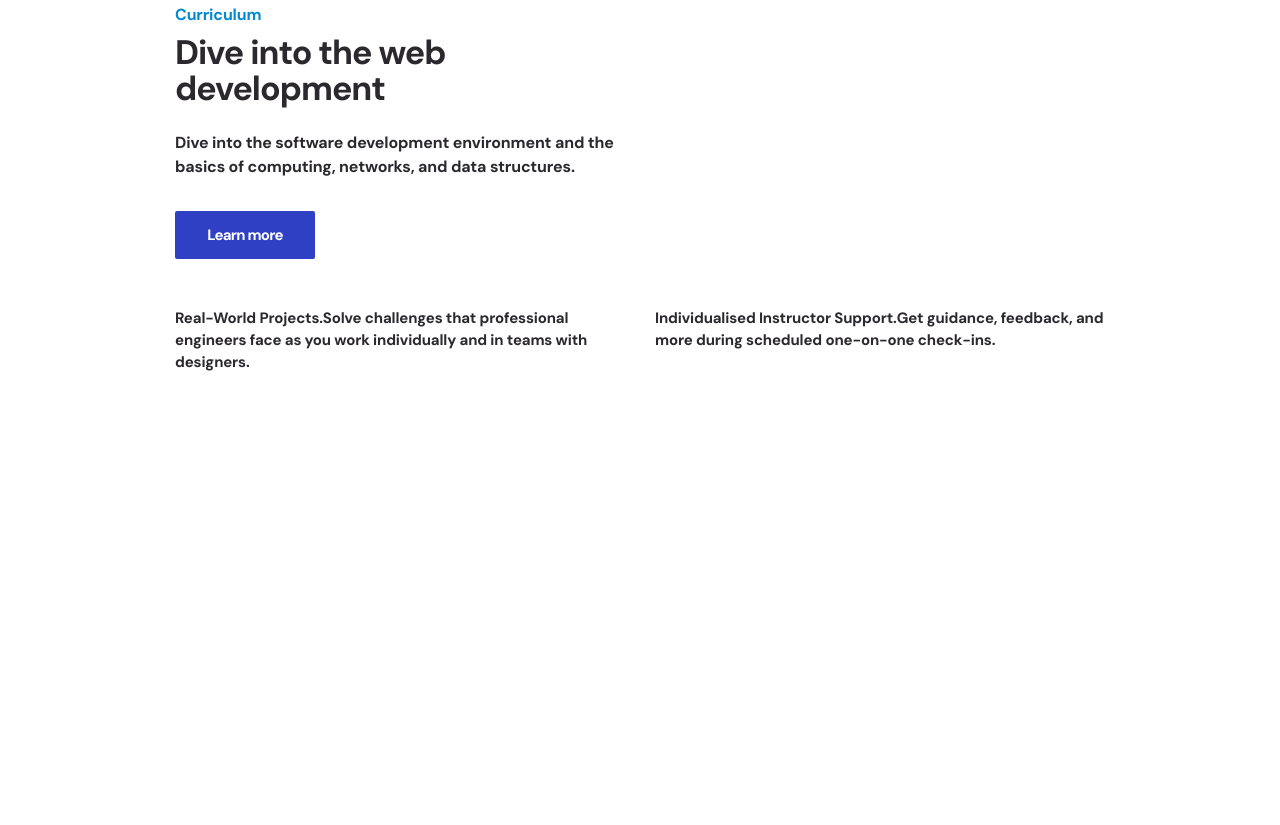
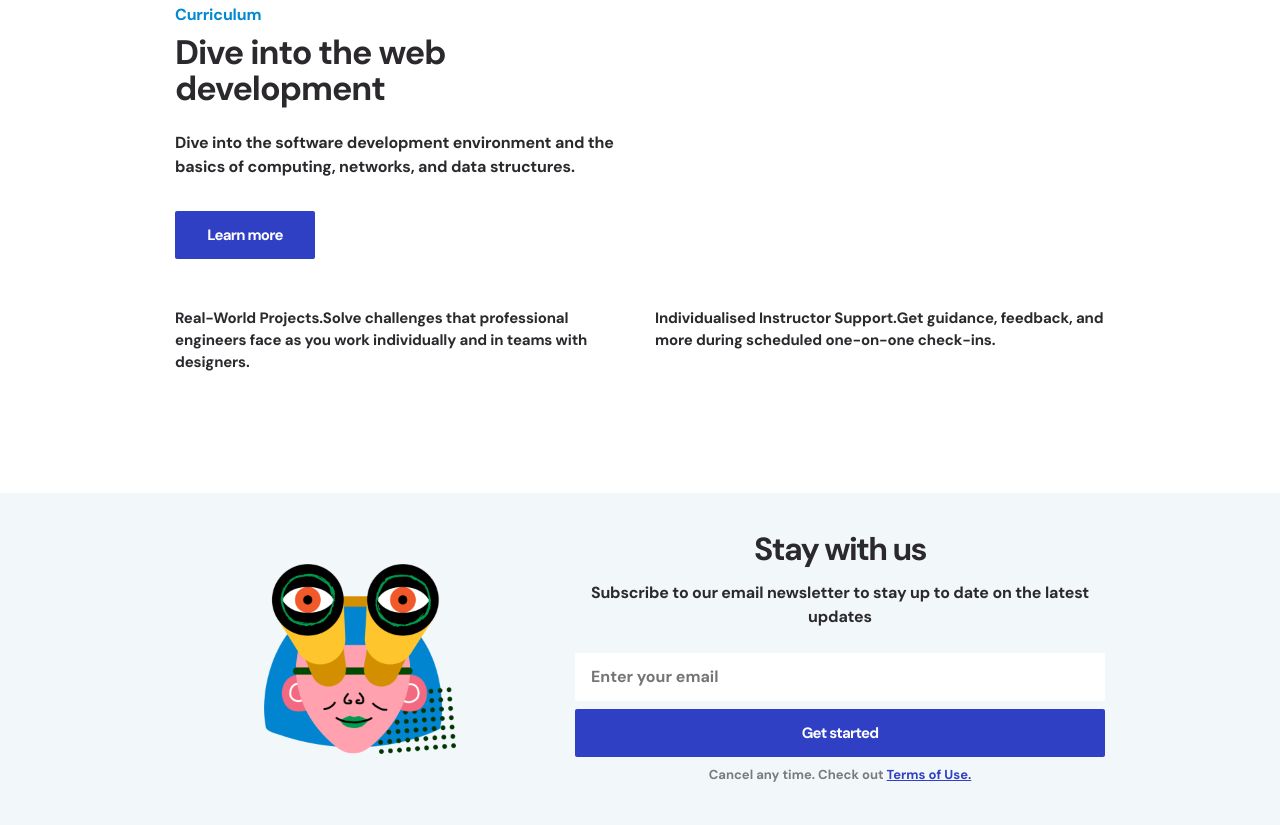
Before and after one commit to sonseong10/static-pages, a plain HTML site: page pages/Day1/index.html in a window 1280 px wide. Shown: the part 1878-2703 px from the top of the page. Before the commit the page ends 2371 px from the top, so only its background shows below. Drawn offline with Linux system fonts and the light colour scheme.

Commit message:
Add subscription section

```diff
--- a/pages/Day1/assets/style.css
+++ b/pages/Day1/assets/style.css
@@ -238,6 +238,66 @@ body {
   color: #2b292d;
 }
 
+/* Subscription */
+.subscription {
+  background-color: #f2f8fa;
+  text-align: center;
+  padding: 40px 0;
+}
+
+.subscription-img {
+  padding: 25px 0;
+}
+
+.subscription-img img {
+  display: block;
+  width: auto;
+  height: 190px;
+  margin: 0 auto;
+}
+
+.subscription-title {
+  font-size: 32px;
+  line-height: 1;
+  letter-spacing: -0.05em;
+  color: #2b292d;
+  margin-bottom: 16px;
+}
+
+.subscription-desc {
+  margin-bottom: 24px;
+}
+
+.subscription .input-group {
+  margin-bottom: 8px;
+}
+
+.subscription .input-group input {
+  width: 100%;
+  height: 48px;
+  padding: 0 16px;
+  border-radius: 2px;
+  margin-bottom: 8px;
+  background-color: #fff;
+  border: none;
+}
+
+.subscription .input-group .fill-button {
+  width: 100%;
+}
+
+.subscription .subscription-info {
+  font-size: 13px;
+  line-height: 1.538461538461538;
+  letter-spacing: 0;
+  color: #7b7b7e;
+}
+
+.subscription .subscription-info a {
+  color: #3040c4;
+  text-decoration: underline;
+}
+
 /* Custon Grid System */
 @media screen and (min-width: 1200px) {
   .container {
--- a/pages/Day1/index.html
+++ b/pages/Day1/index.html
@@ -136,5 +136,36 @@
         </div>
       </div>
     </section>
+    <aside class="subscription">
+      <div class="container">
+        <div class="row align-items-center">
+          <div class="col-12 col-md-5">
+            <div class="subscription-img">
+              <img src="assets/img/img-banner.png" alt="" />
+            </div>
+          </div>
+          <div class="col-12 col-md-7">
+            <h1 class="subscription-title">Stay with us</h1>
+            <p class="subscription-desc">
+              Subscribe to our email newsletter to stay up to date on the latest
+              updates
+            </p>
+            <form action="#" method="POST" class="subscription-from">
+              <div class="input-group">
+                <input
+                  type="email"
+                  placeholder="Enter your email"
+                  class="subscription-input"
+                />
+                <button type="submit" class="fill-button">Get started</button>
+              </div>
+              <p class="subscription-info">
+                Cancel any time. Check out <a href="#">Terms of Use.</a>
+              </p>
+            </form>
+          </div>
+        </div>
+      </div>
+    </aside>
   </body>
 </html>
```
Also changed, not shown: pages/Day1/assets/img/img-banner.png (added).
